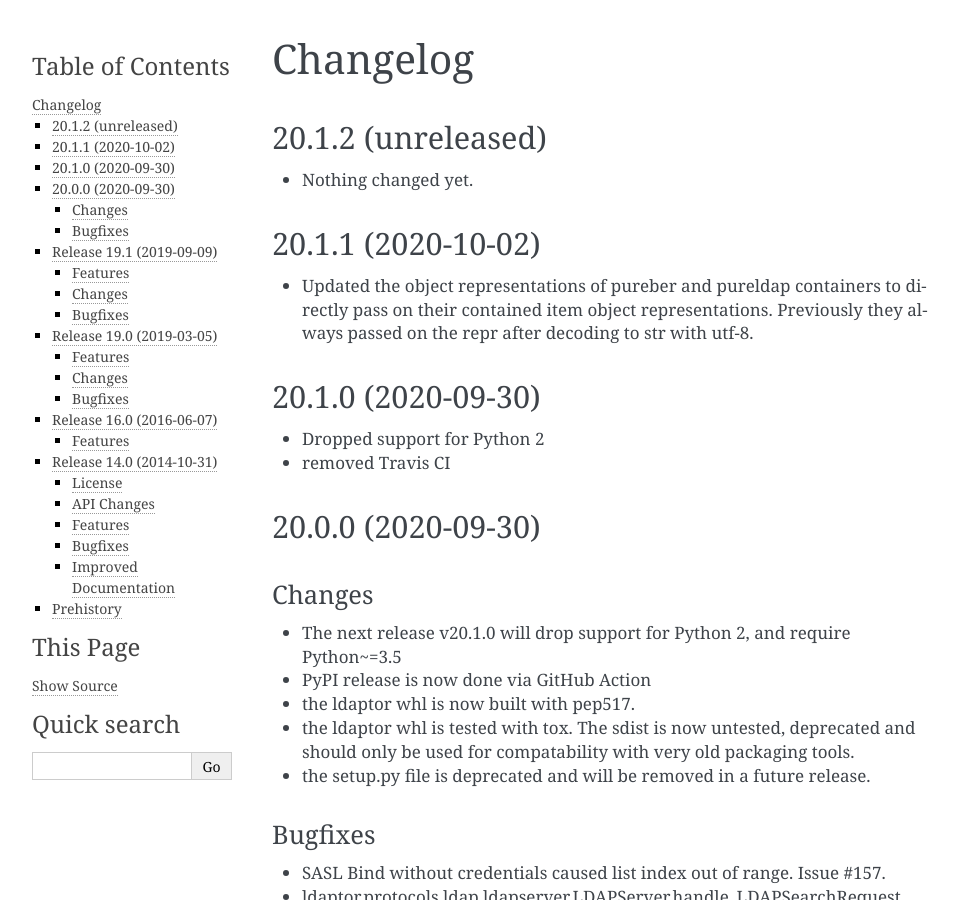
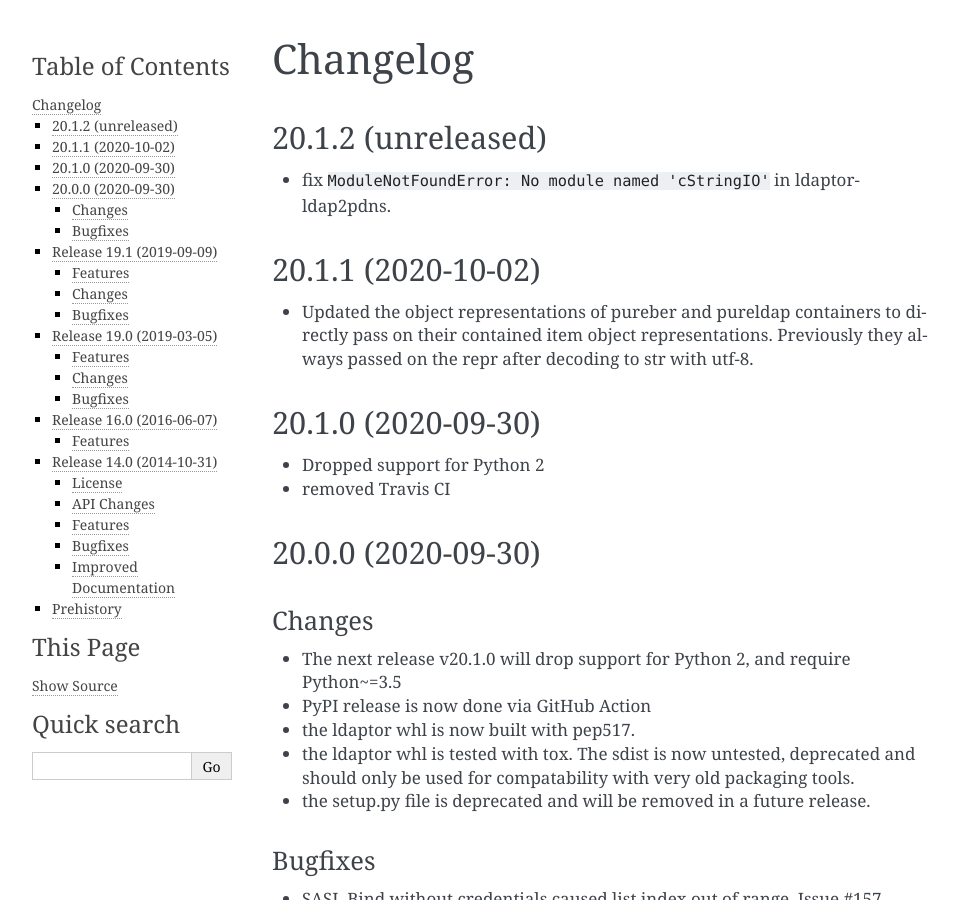
Before and after one commit to twisted/ldaptor, a Sphinx documentation site: the page built from docs/source/NEWS.rst, in a window 1280 px wide and 900 px high. Shown: the whole window, without its empty margins (148-1107 px from the left). Built offline with Sphinx 7.4.7, drawn with Linux system fonts in a browser that asks for light colours.

Commit message:
remove additional use of cStringIO

```diff
--- a/docs/source/NEWS.rst
+++ b/docs/source/NEWS.rst
@@ -4,7 +4,7 @@ Changelog
 20.1.2 (unreleased)
 -------------------
 
-- Nothing changed yet.
+- fix ``ModuleNotFoundError: No module named 'cStringIO'`` in ldaptor-ldap2pdns.
 
 
 20.1.1 (2020-10-02)
```
Also changed, not shown: 1 other file.
